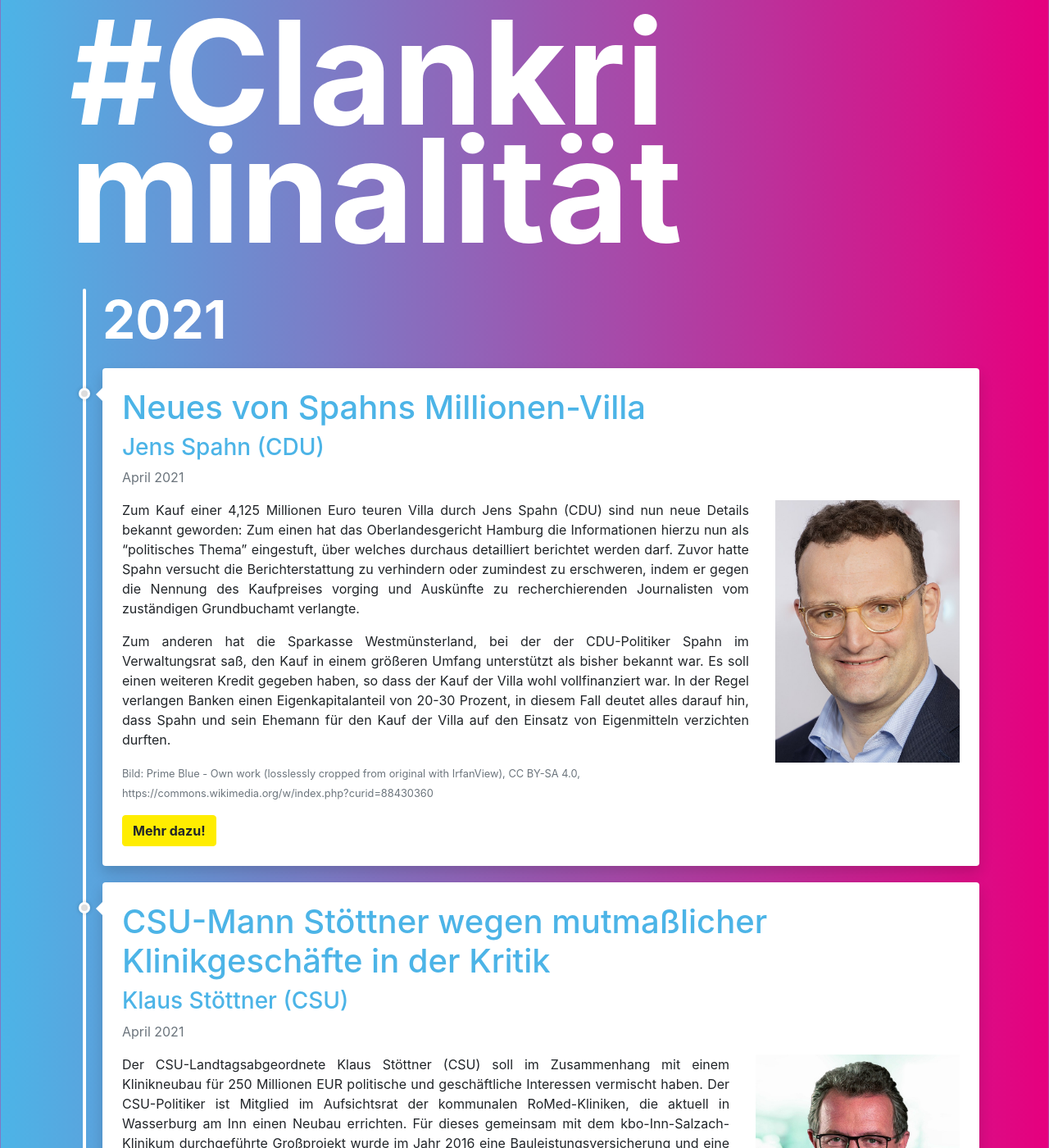
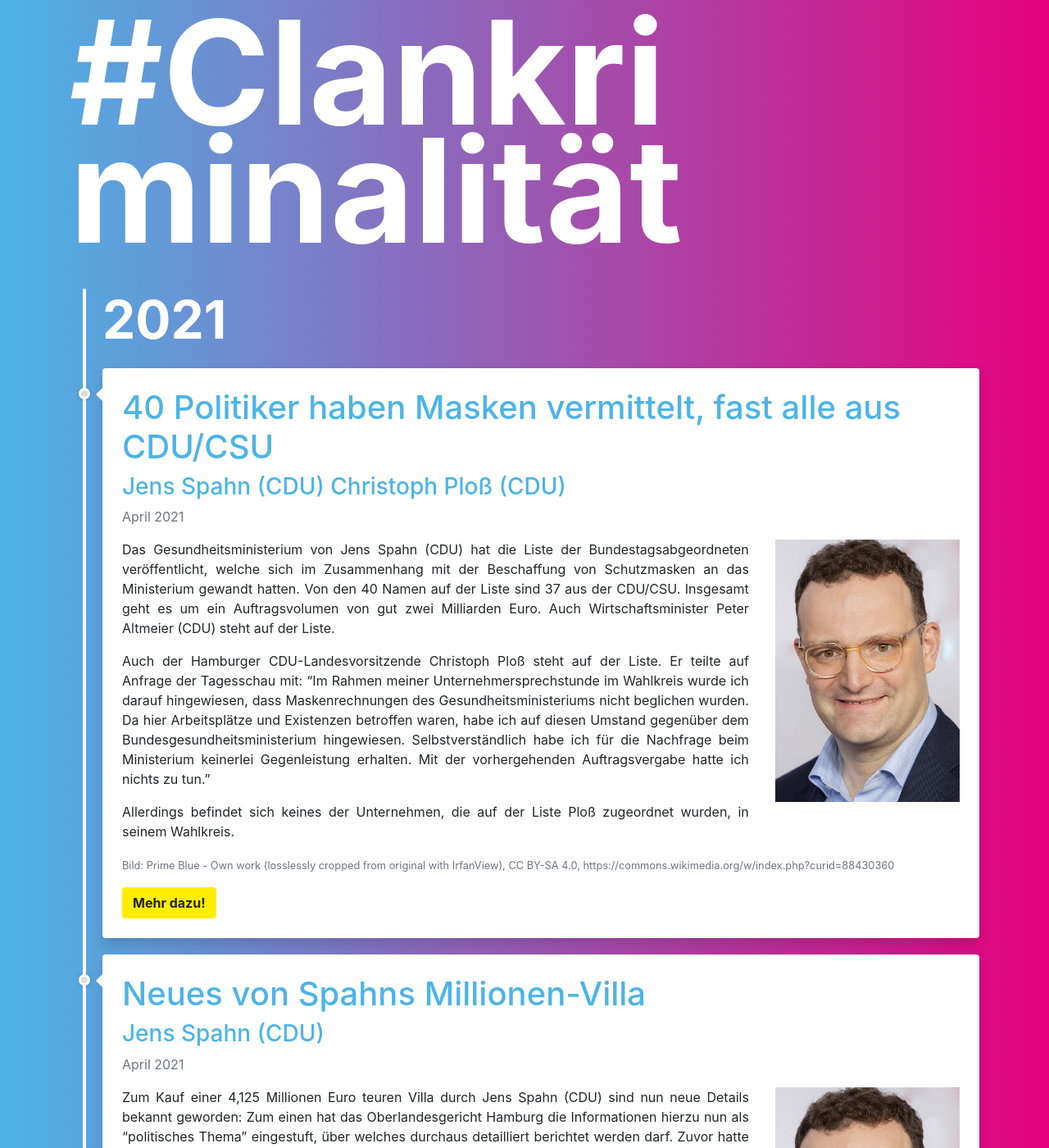
Before and after one commit to transparenzunion/transparenzunion.github.io, a Jekyll site: the page built from index.html, in a window 1280 px wide and 1400 px high. Shown: the whole window at 82% size. Built offline with Jekyll 4.4.1, drawn with Linux system fonts in a browser that asks for light colours; some of the changed text lies outside the part shown.

Commit message:
Add list of 40

```diff
--- a/_posts/2021-04-10-verzicht-kandidatur-hackerangriff-pfeiffer.markdown
+++ b/_posts/2021-04-10-verzicht-kandidatur-hackerangriff-pfeiffer.markdown
@@ -1,5 +1,5 @@
 ---
-title: "Nach Hackerangriff: Rücktritt vom Sprecheramt und Verzicht auf Kandidatur"
+title: 'Nach "Hackerangriff": Rücktritt vom Sprecheramt und Verzicht auf Kandidatur'
 tag: Joachim Pfeiffer (CDU)
 image: joachim-pfeiffer.jpg
 image_credit: Tom Bilger - dogma.info, CC BY-SA 4.0, https://commons.wikimedia.org/w/index.php?curid=61169629
--- /dev/null
+++ b/_posts/2021-04-30-masken-liste-meistens-cdu.markdown
@@ -0,0 +1,26 @@
+---
+title:  "40 Politiker haben Masken vermittelt, fast alle aus CDU/CSU"
+tags: [Jens Spahn (CDU), Christoph Ploß (CDU)]
+image: jens-spahn.jpg
+image_credit: Prime Blue - Own work (losslessly cropped from original with IrfanView), CC BY-SA 4.0, https://commons.wikimedia.org/w/index.php?curid=88430360
+year: 2021
+---
+
+Das Gesundheitsministerium von Jens Spahn (CDU) hat die Liste der Bundestagsabgeordneten veröffentlicht, welche sich im Zusammenhang mit der Beschaffung
+von Schutzmasken an das Ministerium gewandt hatten. Von den 40 Namen auf der Liste sind 37 aus der CDU/CSU. Insgesamt geht es um ein Auftragsvolumen von
+gut zwei Milliarden Euro. Auch Wirtschaftsminister Peter Altmeier (CDU) steht auf der Liste.
+
+Auch der Hamburger CDU-Landesvorsitzende Christoph Ploß steht auf der Liste. Er teilte auf Anfrage der Tagesschau mit: "Im Rahmen meiner
+Unternehmersprechstunde im Wahlkreis wurde ich darauf hingewiesen, dass Maskenrechnungen des Gesundheitsministeriums nicht beglichen wurden.
+Da hier Arbeitsplätze und Existenzen betroffen waren, habe ich auf diesen Umstand gegenüber dem Bundesgesundheitsministerium hingewiesen.
+Selbstverständlich habe ich für die Nachfrage beim Ministerium keinerlei Gegenleistung erhalten. Mit der vorhergehenden Auftragsvergabe hatte ich nichts zu tun."
+
+Allerdings befindet sich keines der Unternehmen, die auf der Liste Ploß zugeordnet wurden, in seinem Wahlkreis.
+
+<!--more-->
+
+### Quellen
+
+[40 Abgeordnete vermittelten bei Maskenbeschaffung][tagesschau] tagesschau.de 30.04.2021
+
+[tagesschau]: https://www.tagesschau.de/investigativ/ndr-wdr/maskenaffaere-abgeordnete-101.html
--- /dev/null
+++ b/menschen/christoph-ploß-cdu.md
@@ -0,0 +1,5 @@
+---
+layout: tags
+title: "Christoph Ploß (CDU)"
+tag: Christoph Ploß (CDU)
+---
```
Also changed, not shown: assets/images/preview.png.
